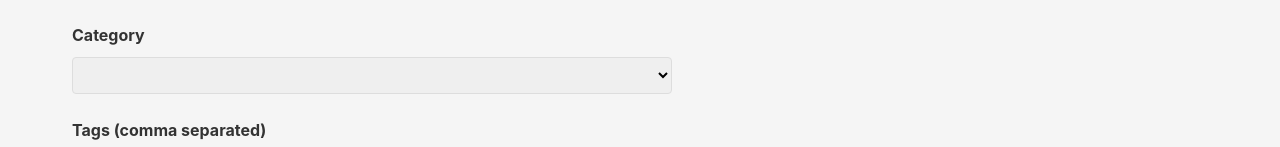
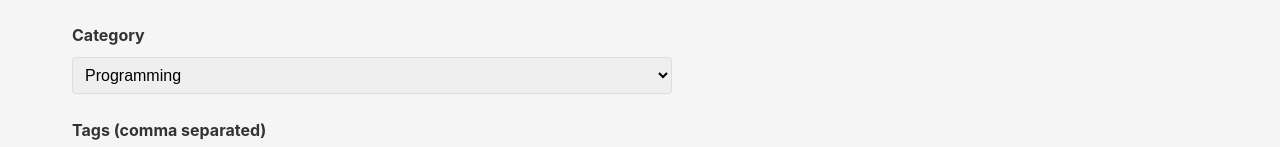
Before and after one commit to SharadJ19/blog-cms, an Angular app: page /posts/1/edit in a window 1280 px wide. Shown: the part 584-731 px from the top of the page. Built offline with nearby package versions, Linux system fonts and the light colour scheme; data requests are answered from the project's data file; a web font is replaced by a local one.

Commit message:
fix(post-form): bind category option value correctly

```diff
--- a/src/app/pages/post-form/post-form.html
+++ b/src/app/pages/post-form/post-form.html
@@ -53,7 +53,7 @@
         class="form-control"
       >
         <option value="">Select a category</option>
-        <option *ngFor="let cat of categories" value="cat.id">{{ cat.name }}</option>
+        <option *ngFor="let cat of categories" [value]="cat.id">{{ cat.name }}</option>
       </select>
     </div>
 
```
